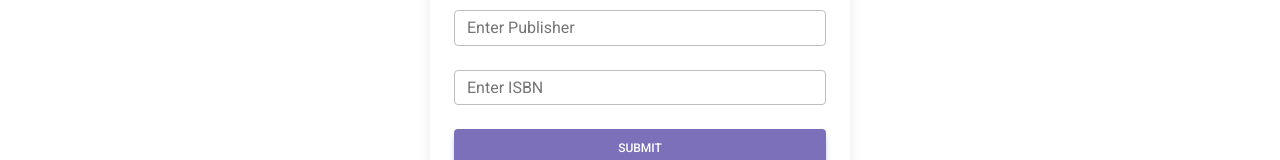
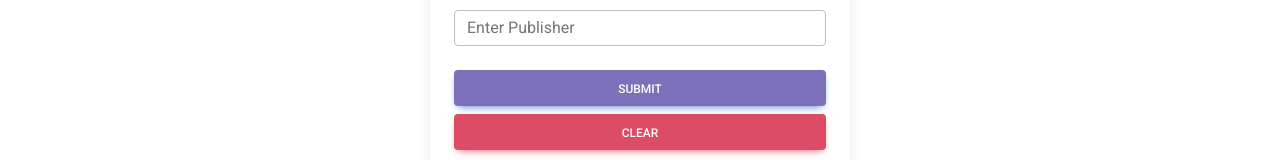
Before and after one commit to tarripewe01/Fullstack-BukuPedia, a React (Create React App) app in the folder client/: page /addBook in a window 1280 px wide. Shown: the part 519-679 px from the top of the page. Built offline with nearby package versions, Linux system fonts and the light colour scheme.

Commit message:
:tada:Client: Implement Detail Page

```diff
--- a/client/src/pages/AddEditBook.js
+++ b/client/src/pages/AddEditBook.js
@@ -15,7 +15,6 @@ const initialState = {
   tags: [],
   author: "",
   publisher: "",
-  isbn: "",
 };
 
 const AddEditBook = () => {
@@ -34,7 +33,7 @@ const AddEditBook = () => {
 
   const handleSubmit = (e) => {
     e.preventDefault();
-    if (title && description && tags && author && publisher && isbn) {
+    if (title && description && tags && author && publisher) {
       const updatedBookData = { ...bookData, nama: user?.result?.name };
 
       dispatch(createBook({ updatedBookData, navigate, toast }));
@@ -65,7 +64,6 @@ const AddEditBook = () => {
       tags: [],
       author: "",
       publisher: "",
-      isbn: "",
     });
   };
 
@@ -148,7 +146,7 @@ const AddEditBook = () => {
                 validation="Please provide publisher"
               />
             </div>
-            <div className="col-md-12 mb-2">
+            {/* <div className="col-md-12 mb-2">
               <input
                 placeholder="Enter ISBN"
                 type="isbn"
@@ -160,7 +158,7 @@ const AddEditBook = () => {
                 invalid={true}
                 validation="Please provide ISBN"
               />
-            </div>
+            </div> */}
             <div className="col-12">
               <MDBBtn
                 style={{ width: "100%", backgroundColor: Colors.primary }}
```
Also changed, not shown: client/src/pages/DetailBook.js (+2 -8 lines).
